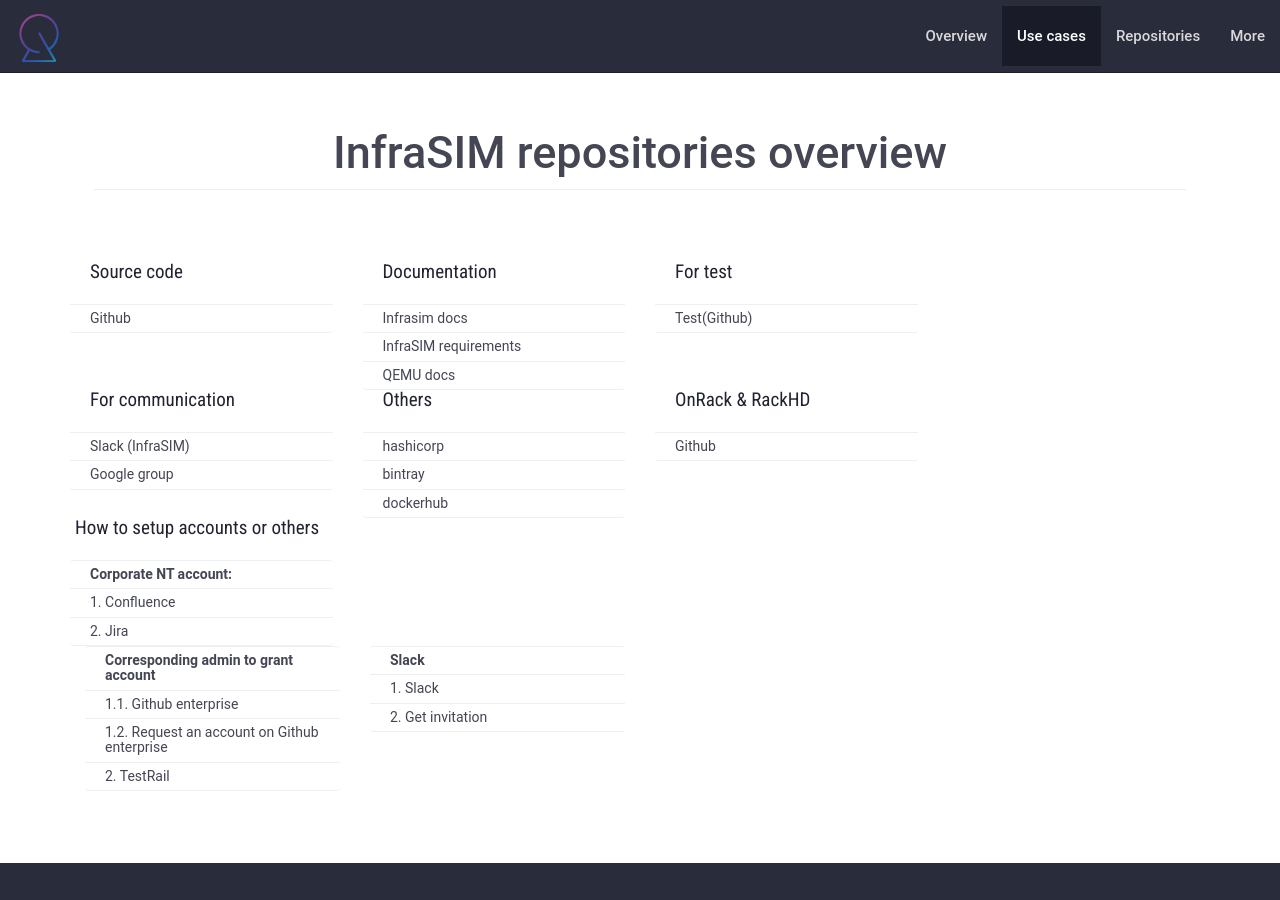
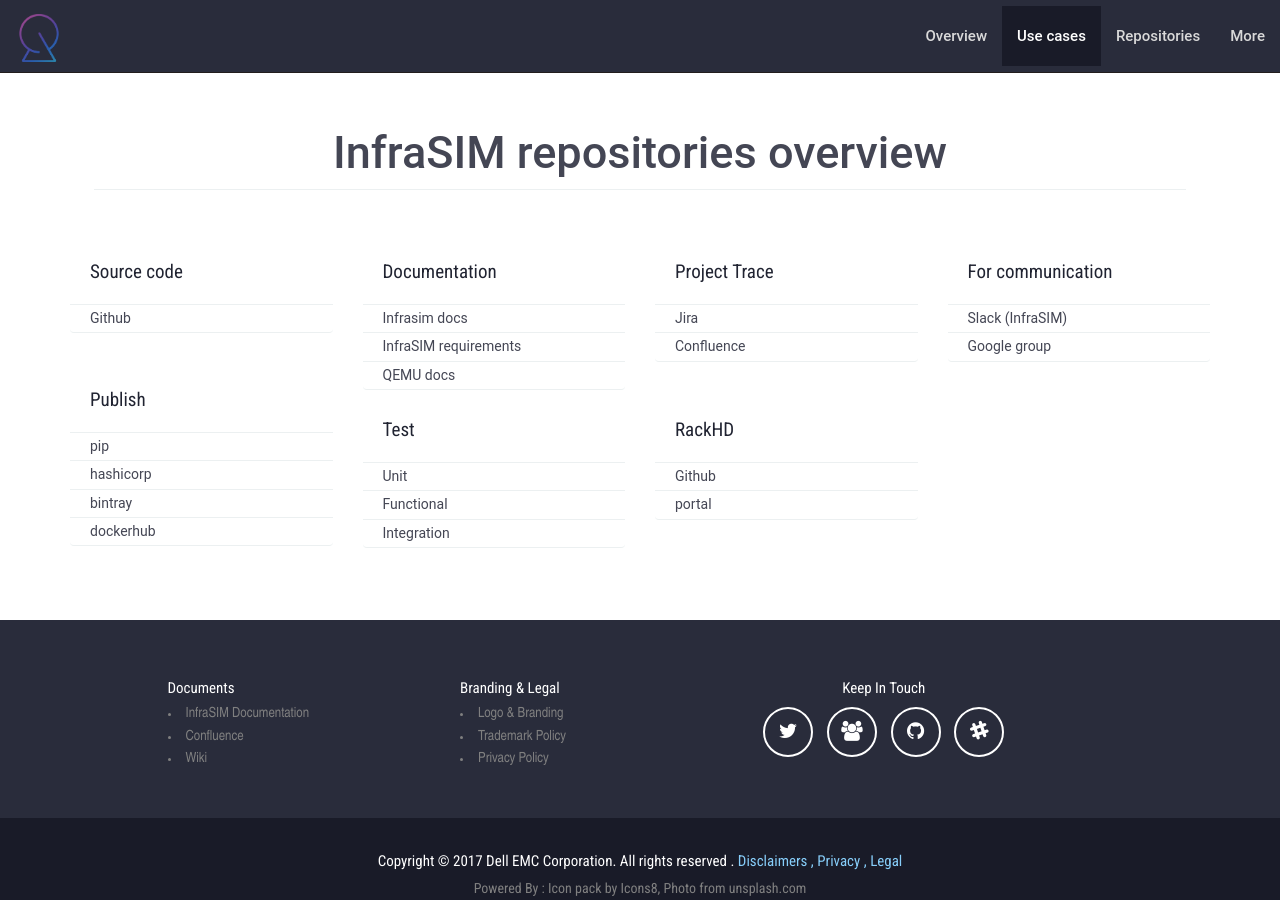
Before and after one commit to InfraSIM/infrasim.github.io, a Jekyll site: the page built from index.md, in a window 1280 px wide and 900 px high, scrolled down 2086 px. Built offline with Jekyll 4.4.1, drawn with Linux system fonts in a browser that asks for light colours; our own code applies the rules of GitHub Pages for plain Markdown files.

Commit message:
The new version 20170727

```diff
--- a/_includes/guides.html
+++ b/_includes/guides.html
@@ -38,6 +38,17 @@
                     </a>
                 </div>
 
+
+                <div class="col-lg-3 col-md-3 col-xs-12" style="margin: auto">
+                    <h4 style="margin:0px 20px">Project Trace<br><br></h4>
+                    <a href="https://infrasim.atlassian.net/secure/Dashboard.jspa" class="list-group-item list-group-item-fixed-border">
+                        <h5 class="grid_content grid_content_dark">Jira</h5>
+                    </a>
+                    <a href="https://infrasim.atlassian.net/wiki" class="list-group-item list-group-item-fixed-border">
+                        <h5 class="grid_content grid_content_dark">Confluence</h5>
+                    </a>
+                </div>
+
 				<!--
                 <div class="col-lg-3 col-md-3 col-xs-12" style="margin: auto">
                     <h4 style="margin:0px 20px;">For Development<br><br></h4>
@@ -53,15 +64,6 @@
                 </div>
 				-->
 
-                <div class="col-lg-3 col-md-3 col-xs-12" style="margin: auto">
-                     <h4 style="margin:0px 20px;">For test<br><br></h4>
-                    <a href="https://github.com/InfraSIM/test" class="list-group-item list-group-item-fixed-border">
-                         <h5 class="grid_content grid_content_dark">Test(Github)</h5>
-                    </a>
-                </div>
-
-            </div>
-            <div class="row" style="flex: auto;">
 				                <div class="col-lg-3 col-md-3 col-xs-12 " style="margin: auto">
                     <h4 style="margin:0px 20px;">For communication<br><br></h4>
                     <a href="https://codecommunity.slack.com/messages/infrasim/details/" class="list-group-item list-group-item-fixed-border">
@@ -75,9 +77,13 @@
                          <h5 class="grid_content grid_content_dark">Google group</h5>
                     </a>
                 </div>
+            </div>
+            <div class="row" style="flex: auto;">
                  <div class="col-lg-3 col-md-3 col-xs-12 " style="margin: auto">
-                    <h4 style="margin:0px 20px;">Others<br><br></h4>
-
+                    <h4 style="margin:0px 20px;">Publish<br><br></h4>
+                     <a href="https://pypi.python.org/pypi/infrasim-compute" class="list-group-item list-group-item-fixed-border">
+                         <h5 class="grid_content grid_content_dark">pip</h5>
+                     </a>
                     <a href="https://atlas.hashicorp.com/InfraSIM/" class="list-group-item list-group-item-fixed-border">
                          <h5 class="grid_content grid_content_dark">hashicorp</h5>
                     </a>
@@ -86,6 +92,19 @@
 					 </a>
                     </a> <a href="https://hub.docker.com/r/infrasim/" class="list-group-item list-group-item-fixed-border">
                          <h5 class="grid_content grid_content_dark">dockerhub</h5>
+                    </a>
+                 </div>
+
+                <div class="col-lg-3 col-md-3 col-xs-12" style="margin: auto">
+                    <h4 style="margin:30px 0px 0px 20px;">Test<br><br></h4>
+                    <a href="https://github.com/InfraSIM/infrasim-compute/tree/master/test/unit" class="list-group-item list-group-item-fixed-border">
+                        <h5 class="grid_content grid_content_dark">Unit</h5>
+                    </a>
+                    <a href="https://github.com/InfraSIM/infrasim-compute/tree/master/test/functional" class="list-group-item list-group-item-fixed-border">
+                        <h5 class="grid_content grid_content_dark">Functional</h5>
+                    </a>
+                    <a href="https://github.com/InfraSIM/test" class="list-group-item list-group-item-fixed-border">
+                        <h5 class="grid_content grid_content_dark">Integration</h5>
                     </a>
                 </div>
                 <!-- <div class="col-lg-3 col-md-3 col-xs-12" style="margin: auto">
@@ -102,13 +121,14 @@
                 </div>
 				-->
                 <div class="col-lg-3 col-md-3 col-xs-12" style="margin: auto">
-                    <h4 style="margin:0px 20px;">OnRack & RackHD<br><br></h4>
+                    <h4 style="margin:30px 0px 0px 20px ;">RackHD<br><br></h4>
                     <a href="https://github.com/RackHD" class="list-group-item list-group-item-fixed-border">
                          <h5 class="grid_content grid_content_dark">Github</h5>
                     </a>
-                    <!-- <a href="https://roebling.hwimo.lab.emc.com/" class="list-group-item list-group-item-fixed-border">
-                         <h5 class="grid_content grid_content_dark">GHE HWIMO links</h5>
+                    <a href="https://rackhd.github.io" class="list-group-item list-group-item-fixed-border">
+                         <h5 class="grid_content grid_content_dark">portal</h5>
                     </a>
+                    <!--
                     <a href="https://hardware.corp.emc.com/pages/viewpage.action?pageId=41975887" class="list-group-item list-group-item-fixed-border">
                          <h5 class="grid_content grid_content_dark">Confluence</h5>
                     </a>
@@ -118,8 +138,10 @@
 					-->
                 </div>
             </div>
+
+            <!--
             <div class="row" style="flex: auto;">
-                <h4 style="margin:0px 20px">How to setup accounts or others<br><br></h4>
+                <h4 style="margin:30px 20px 0px 20px">How to setup accounts or others<br><br></h4>
                 <div class="col-lg-3 col-md-3 col-xs-12" style="margin: auto">
                     <a class="list-group-item list-group-item-fixed-border">
                         <h5 class="grid_content grid_content_dark"><strong>Corporate NT account:</strong></h5>
@@ -140,9 +162,9 @@
                  <h5 class="grid_content grid_content_dark">1. Account of your own</h5>
             </a>
         </div>
-				-->
 
-                </div>
+
+                <!--
                 <div class="col-lg-3 col-md-3 col-xs-12" style="margin: auto">
                     <a class="list-group-item list-group-item-fixed-border">
                         <h5 class="grid_content grid_content_dark"><strong>Corresponding admin to grant account</strong></h5>
@@ -167,7 +189,7 @@
                     <a href="http://community.emccode.com/" class="list-group-item list-group-item-fixed-border">
                         <h5 class="grid_content grid_content_dark">2. Get invitation</h5>
                     </a>
-                </div>
+                </div> -->
                 <!-- <div class="col-lg-3 col-md-3 col-xs-12" style="margin: auto">
             <a class="list-group-item list-group-item-fixed-border">
                 <h5 class="grid_content grid_content_dark"><strong>Syncplicity</strong></h5>
@@ -178,7 +200,7 @@
         </div>
             -->
         </div>
+
         <!-- /.row -->
 
-        </div>
     </section>
```
Lines whose indentation alone changed are shown as unchanged.
